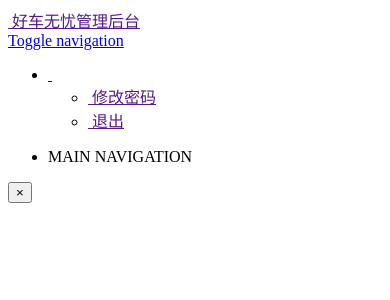
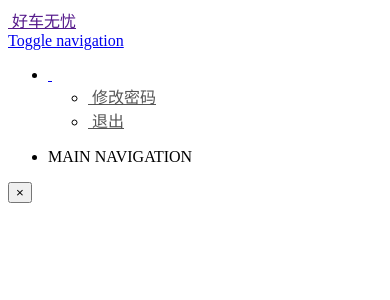
Before and after one commit to andygoo/admin, a PHP site: template views/template.php in a window 390 px wide. Shown: the top 300 px of the page. Run offline with PHP 8.4, Linux system fonts and the light colour scheme; the template is opened without the code that fills it, so the values that code supplies are empty; some libraries are stand-ins or nearby versions.

Commit message:
Signed-off-by: andygoo <i@jiesc.net>

```diff
--- a/views/template.php
+++ b/views/template.php
@@ -9,6 +9,12 @@
 <?= HTML::style('media/font-awesome/css/font-awesome.min.css')?>
 <?= HTML::style('media/css/AdminLTE.min.css')?>
 <?= HTML::style('media/css/skins/skin-blue.min.css')?>
+<style>
+@media (max-width: 767px){
+.skin-blue .main-header .navbar .dropdown-menu li a{color: #555}
+.skin-blue .main-header .navbar .dropdown-menu li a:hover{color: #fff}
+}
+</style>
 
 <?= HTML::script('media/js/jquery.min.js')?>
 <?= HTML::script('media/bootstrap/js/bootstrap.min.js')?>
@@ -19,7 +25,7 @@
   <header class="main-header">
     <a href="<?= URL::site()?>" class="logo ajax-click">
       <span class="logo-mini"><i class="glyphicon glyphicon-home"></i></span>
-      <span class="logo-lg"><i class="glyphicon glyphicon-home"></i>&nbsp;好车无忧管理后台</span>
+      <span class="logo-lg"><i class="glyphicon glyphicon-home"></i>&nbsp;好车无忧</span>
     </a>
     <nav class="navbar navbar-static-top">
       <a href="#" class="sidebar-toggle" data-toggle="offcanvas" role="button">
```
